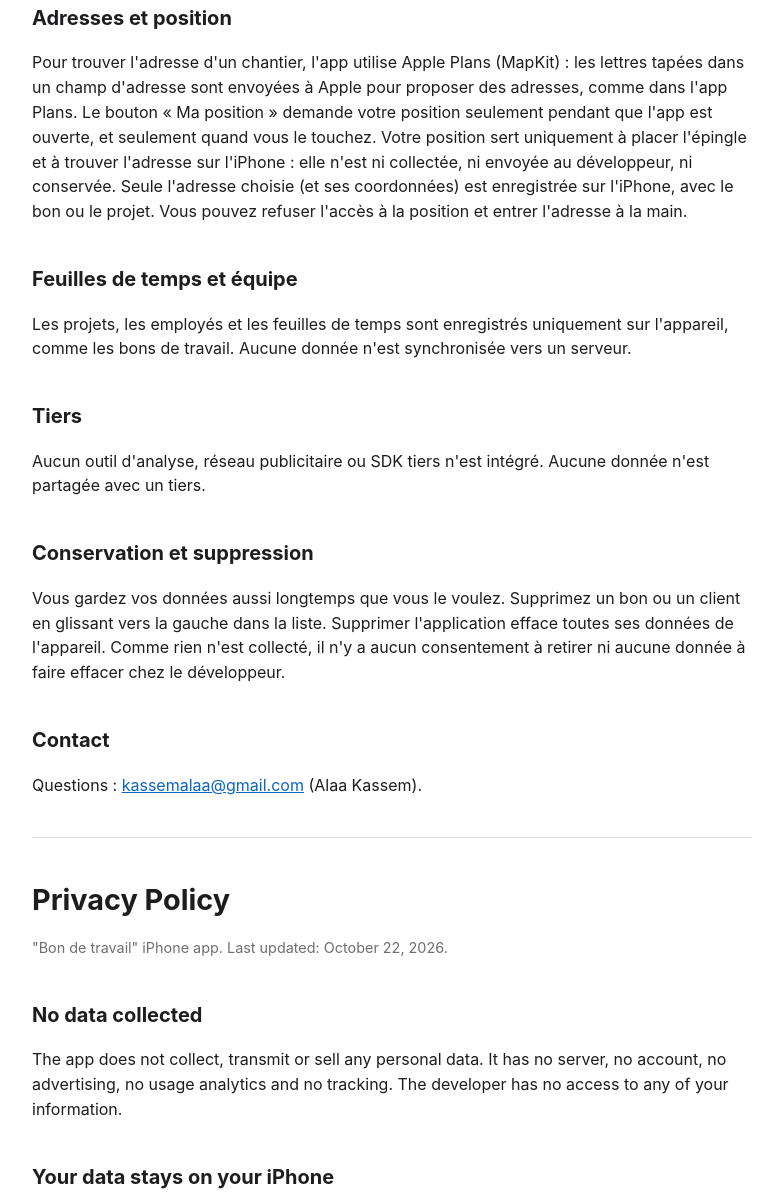
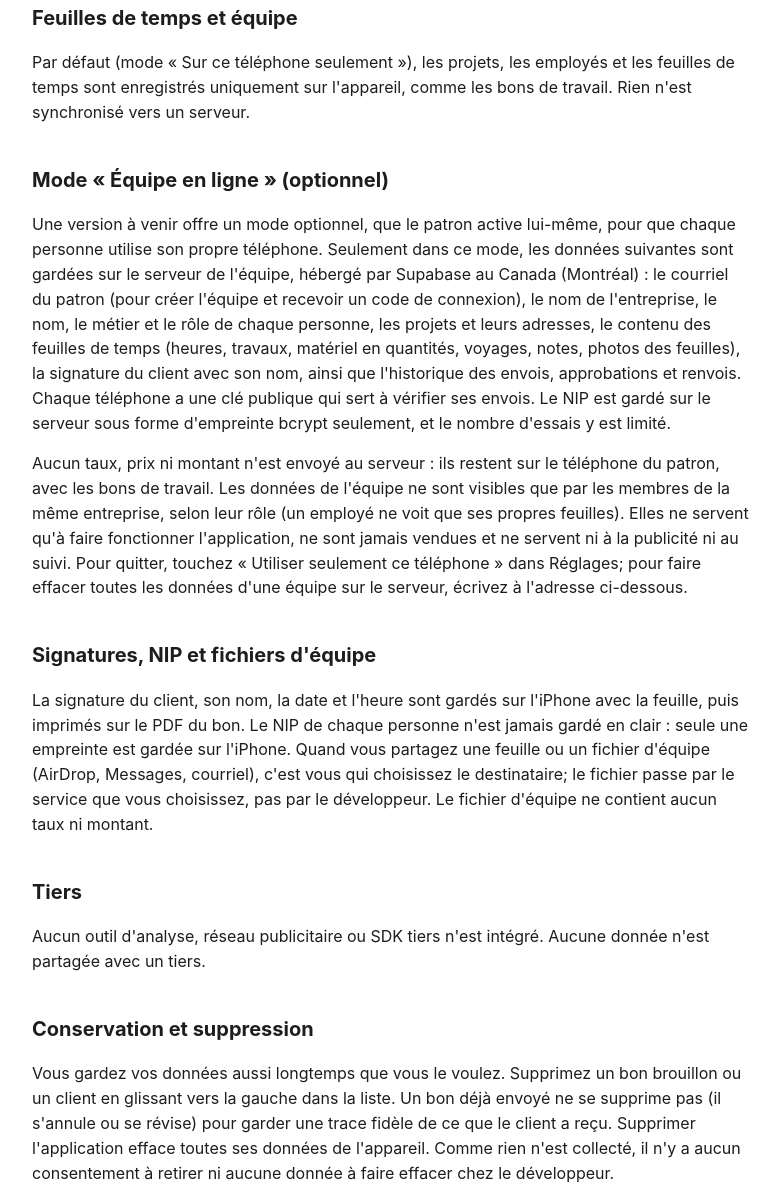
Before and after one commit to kassemalaa/bondetravail-app, a plain HTML site: page privacy.html in a window 1280 px wide. Shown: the part 1079-2275 px from the top of the page, without its empty margins (248-1028 px from the left). Drawn offline with Linux system fonts and the light colour scheme.

Commit message:
Confidentialité : mode équipe en ligne (optionnel, à venir)

```diff
--- a/privacy.html
+++ b/privacy.html
@@ -3,7 +3,7 @@
 <title>Bon de travail : politique de confidentialité / Privacy Policy</title><link rel="stylesheet" href="style.css"></head><body>
 <nav><a href="index.html">Bon de travail</a><a href="support.html">Aide / Support</a></nav>
 <h1>Politique de confidentialité</h1>
-<p class="lang">Application « Bon de travail » pour iPhone. Dernière mise à jour : 22 octobre 2026.</p>
+<p class="lang">Application « Bon de travail » pour iPhone. Dernière mise à jour : 30 octobre 2026.</p>
 <h2>Aucune donnée collectée</h2>
 <p>L'application ne collecte, ne transmet et ne vend aucune donnée personnelle. Elle n'a pas de serveur, pas de compte, pas de publicité, pas de statistiques d'utilisation et pas de suivi (tracking). Le développeur n'a accès à aucune de vos informations.</p>
 <h2>Vos données restent sur votre iPhone</h2>
@@ -14,20 +14,23 @@
 <p>Les photos et le logo sont choisis avec le sélecteur de photos d'Apple : l'application ne voit que les images que vous sélectionnez et ne demande pas l'accès à toute votre photothèque. Si vous touchez « Prendre une photo », l'appareil photo est utilisé seulement pour cette photo, qui reste dans l'application sur votre appareil.</p>
 <h2>Dictée</h2>
 <p>Le bouton micro transforme votre voix en texte avec la reconnaissance vocale d'Apple, en français (Canada). Quand l'iPhone le permet, la reconnaissance se fait entièrement sur l'appareil : votre voix n'est ni enregistrée, ni conservée, ni envoyée au développeur. Le micro n'est actif que pendant que le bouton pulse, et la dictée s'arrête toute seule après un silence.</p>
-<h2>Adresses et position</h2>
-<p>Pour trouver l'adresse d'un chantier, l'app utilise Apple Plans (MapKit) : les lettres tapées dans un champ d'adresse sont envoyées à Apple pour proposer des adresses, comme dans l'app Plans. Le bouton « Ma position » demande votre position seulement pendant que l'app est ouverte, et seulement quand vous le touchez. Votre position sert uniquement à placer l'épingle et à trouver l'adresse sur l'iPhone : elle n'est ni collectée, ni envoyée au développeur, ni conservée. Seule l'adresse choisie (et ses coordonnées) est enregistrée sur l'iPhone, avec le bon ou le projet. Vous pouvez refuser l'accès à la position et entrer l'adresse à la main.</p>
 <h2>Feuilles de temps et équipe</h2>
-<p>Les projets, les employés et les feuilles de temps sont enregistrés uniquement sur l'appareil, comme les bons de travail. Aucune donnée n'est synchronisée vers un serveur.</p>
+<p>Par défaut (mode « Sur ce téléphone seulement »), les projets, les employés et les feuilles de temps sont enregistrés uniquement sur l'appareil, comme les bons de travail. Rien n'est synchronisé vers un serveur.</p>
+<h2>Mode « Équipe en ligne » (optionnel)</h2>
+<p>Une version à venir offre un mode optionnel, que le patron active lui-même, pour que chaque personne utilise son propre téléphone. Seulement dans ce mode, les données suivantes sont gardées sur le serveur de l'équipe, hébergé par Supabase au Canada (Montréal) : le courriel du patron (pour créer l'équipe et recevoir un code de connexion), le nom de l'entreprise, le nom, le métier et le rôle de chaque personne, les projets et leurs adresses, le contenu des feuilles de temps (heures, travaux, matériel en quantités, voyages, notes, photos des feuilles), la signature du client avec son nom, ainsi que l'historique des envois, approbations et renvois. Chaque téléphone a une clé publique qui sert à vérifier ses envois. Le NIP est gardé sur le serveur sous forme d'empreinte bcrypt seulement, et le nombre d'essais y est limité.</p>
+<p>Aucun taux, prix ni montant n'est envoyé au serveur : ils restent sur le téléphone du patron, avec les bons de travail. Les données de l'équipe ne sont visibles que par les membres de la même entreprise, selon leur rôle (un employé ne voit que ses propres feuilles). Elles ne servent qu'à faire fonctionner l'application, ne sont jamais vendues et ne servent ni à la publicité ni au suivi. Pour quitter, touchez « Utiliser seulement ce téléphone » dans Réglages; pour faire effacer toutes les données d'une équipe sur le serveur, écrivez à l'adresse ci-dessous.</p>
+<h2>Signatures, NIP et fichiers d'équipe</h2>
+<p>La signature du client, son nom, la date et l'heure sont gardés sur l'iPhone avec la feuille, puis imprimés sur le PDF du bon. Le NIP de chaque personne n'est jamais gardé en clair : seule une empreinte est gardée sur l'iPhone. Quand vous partagez une feuille ou un fichier d'équipe (AirDrop, Messages, courriel), c'est vous qui choisissez le destinataire; le fichier passe par le service que vous choisissez, pas par le développeur. Le fichier d'équipe ne contient aucun taux ni montant.</p>
 <h2>Tiers</h2>
 <p>Aucun outil d'analyse, réseau publicitaire ou SDK tiers n'est intégré. Aucune donnée n'est partagée avec un tiers.</p>
 <h2>Conservation et suppression</h2>
-<p>Vous gardez vos données aussi longtemps que vous le voulez. Supprimez un bon ou un client en glissant vers la gauche dans la liste. Supprimer l'application efface toutes ses données de l'appareil. Comme rien n'est collecté, il n'y a aucun consentement à retirer ni aucune donnée à faire effacer chez le développeur.</p>
+<p>Vous gardez vos données aussi longtemps que vous le voulez. Supprimez un bon brouillon ou un client en glissant vers la gauche dans la liste. Un bon déjà envoyé ne se supprime pas (il s'annule ou se révise) pour garder une trace fidèle de ce que le client a reçu. Supprimer l'application efface toutes ses données de l'appareil. Comme rien n'est collecté, il n'y a aucun consentement à retirer ni aucune donnée à faire effacer chez le développeur.</p>
 <h2>Contact</h2>
 <p>Questions : <a href="mailto:kassemalaa@gmail.com">kassemalaa@gmail.com</a> (Alaa Kassem).</p>
 <hr>
 <h1 lang="en" id="en">Privacy Policy</h1>
 <div lang="en">
-<p class="lang">"Bon de travail" iPhone app. Last updated: October 22, 2026.</p>
+<p class="lang">"Bon de travail" iPhone app. Last updated: October 30, 2026.</p>
 <h2>No data collected</h2>
 <p>The app does not collect, transmit or sell any personal data. It has no server, no account, no advertising, no usage analytics and no tracking. The developer has no access to any of your information.</p>
 <h2>Your data stays on your iPhone</h2>
@@ -38,14 +41,17 @@
 <p>Photos and the logo are chosen with Apple's photo picker: the app only sees the images you select and does not ask for access to your whole library. If you tap "Prendre une photo", the camera is used only for that photo, which stays in the app on your device.</p>
 <h2>Dictation</h2>
 <p>The microphone button turns your voice into text with Apple's speech recognition, in Canadian French. When the iPhone supports it, recognition runs entirely on the device: your voice is not recorded, kept, or sent to the developer. The microphone is only active while the button pulses, and dictation stops by itself after a silence.</p>
-<h2>Addresses and location</h2>
-<p>To find a job site address, the app uses Apple Maps (MapKit): the letters typed in an address field are sent to Apple to suggest addresses, as in the Maps app. The "Ma position" button asks for your location only while the app is open, and only when you tap it. Your location is used only to place the pin and find the address on the iPhone: it is not collected, not sent to the developer, and not kept. Only the chosen address (and its coordinates) is saved on the iPhone, with the work order or project. You can deny location access and type the address by hand.</p>
 <h2>Timesheets and team</h2>
-<p>Projects, employees and timesheets are stored only on the device, like work orders. No data is synced to a server.</p>
+<p>By default ("Sur ce téléphone seulement" mode), projects, employees and timesheets are stored only on the device, like work orders. Nothing is synced to a server.</p>
+<h2>"Équipe en ligne" mode (optional)</h2>
+<p>An upcoming version offers an optional mode, turned on by the owner, so each person can use their own phone. Only in this mode, the following data is kept on the team's server, hosted by Supabase in Canada (Montreal): the owner's email (to create the team and receive a sign-in code), the company name, each person's name, trade and role, projects and their addresses, timesheet content (hours, work done, material quantities, trips, notes, timesheet photos), the client's signature and name, and the history of submissions, approvals and returns. Each phone has a public key used to verify what it sends. The PIN is stored on the server as a bcrypt hash only, with a limited number of attempts.</p>
+<p>No rate, price or amount is ever sent to the server: they stay on the owner's phone, with the work orders. Team data is visible only to members of the same company, according to their role (an employee only sees their own timesheets). It is used only to run the app, is never sold and is never used for advertising or tracking. To leave, tap "Utiliser seulement ce téléphone" in Settings; to have all of a team's data erased from the server, write to the address below.</p>
+<h2>Signatures, PINs and team files</h2>
+<p>The client's signature, name, date and time are kept on the iPhone with the timesheet, then printed on the work order PDF. Each person's PIN is never stored in clear: only a fingerprint (hash) is kept on the iPhone. When you share a timesheet or a team file (AirDrop, Messages, email), you choose the recipient; the file goes through the service you choose, not through the developer. The team file contains no rates or amounts.</p>
 <h2>Third parties</h2>
 <p>No analytics tool, ad network or third-party SDK is included. No data is shared with any third party.</p>
 <h2>Retention and deletion</h2>
-<p>You keep your data as long as you want. Delete a work order or a client by swiping left in the list. Deleting the app erases all of its data from the device. Since nothing is collected, there is no consent to withdraw and no data to delete on the developer's side.</p>
+<p>You keep your data as long as you want. Delete a draft work order or a client by swiping left in the list. A work order already sent cannot be deleted (it can be cancelled or revised) so that a faithful record of what the client received is kept. Deleting the app erases all of its data from the device. Since nothing is collected, there is no consent to withdraw and no data to delete on the developer's side.</p>
 <h2>Contact</h2>
 <p>Questions: <a href="mailto:kassemalaa@gmail.com">kassemalaa@gmail.com</a> (Alaa Kassem).</p>
 </div>
```
